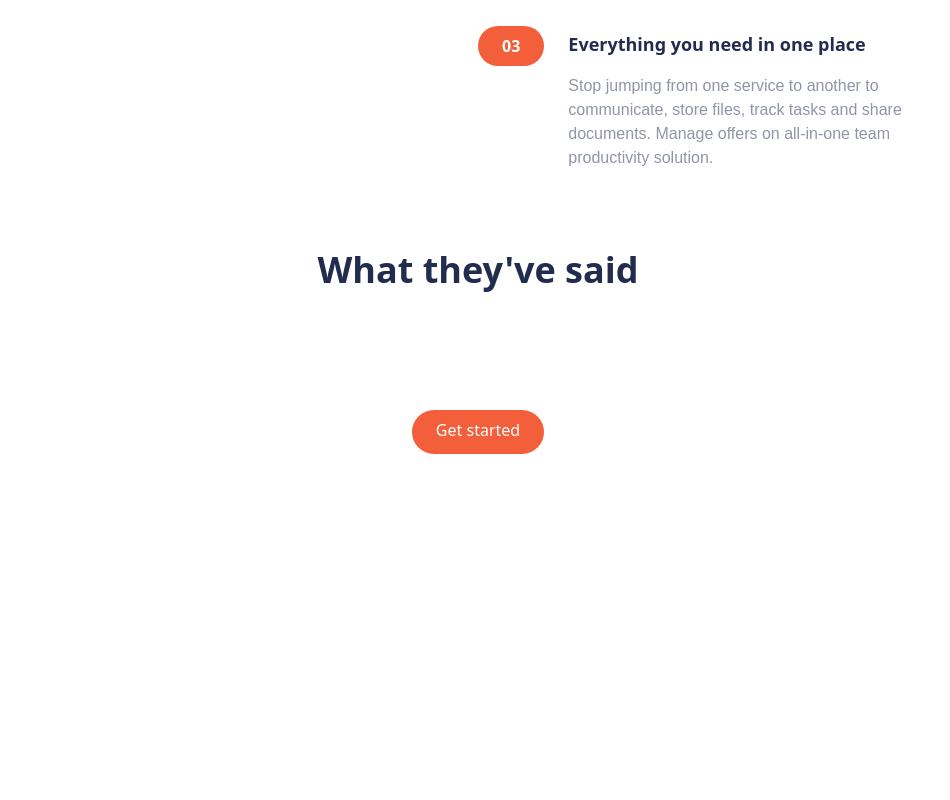
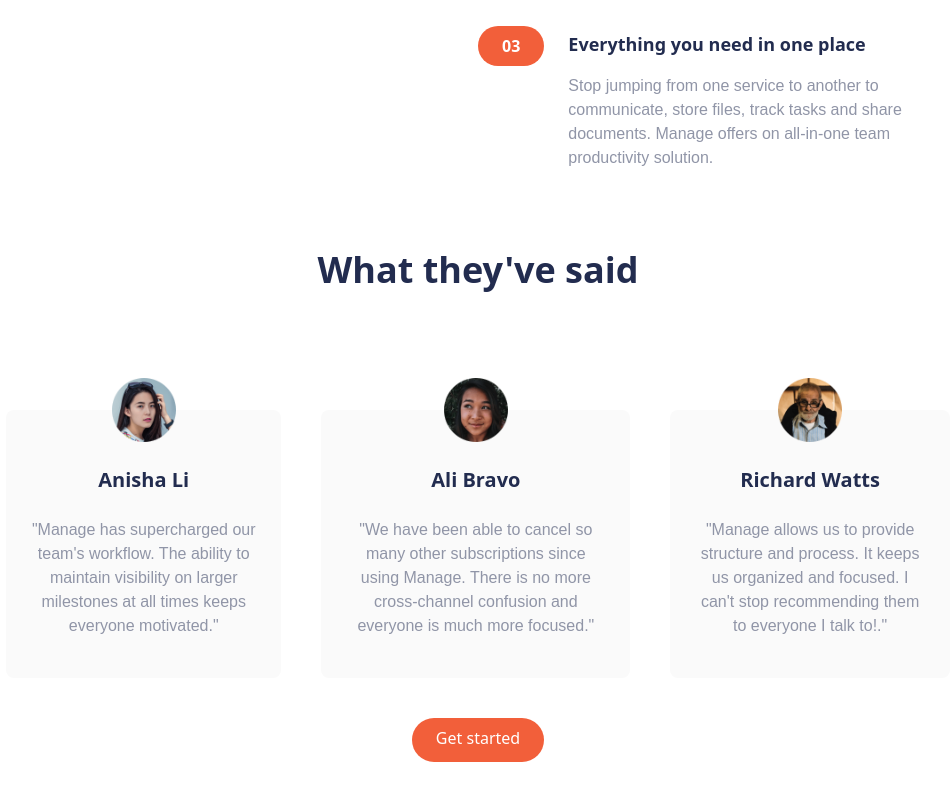
Before and after one commit to luisgcode/tailwindProject, a website: page index.html in a window 1280 px wide. Shown: the part 982-1782 px from the top of the page, without its empty margins (162-1112 px from the left). Before the commit the page ends 1756 px from the top, so only its background shows below. Drawn offline with Linux system fonts and the light colour scheme.

Commit message:
Finishing testimonial section

```diff
--- a/index.html
+++ b/index.html
@@ -258,7 +258,7 @@
         <h2 class="text-4xl font-bold text-center text-darkBlue mb-20">
           What they've said
         </h2>
-        <!-- Testimonials slider -->
+        <!-- Testimonials slider mobile only -->
         <div
           id="testimonialSlider"
           class="md:hidden relative flex transition-transform duration-300 ease-out"
@@ -328,6 +328,58 @@
             </p>
           </div>
         </div>
+
+        <div class="hidden md:flex space-x-10 mx-auto">
+          <!-- Testimonial 1 -->
+          <div
+            class="p-6 pb-10 space-y-6 items-center rounded-lg bg-veryLightGray text-center"
+          >
+            <img
+              class="w-16 -mt-14 mx-auto"
+              src="assets/images/avatar-anisha.png"
+              alt=""
+            />
+            <h5 class="text-darkBlue text-xl font-bold">Anisha Li</h5>
+            <p class="text-drakGrayishblue">
+              "Manage has supercharged our team's workflow. The ability to
+              maintain visibility on larger milestones at all times keeps
+              everyone motivated."
+            </p>
+          </div>
+          <!-- Testimonial 2 -->
+          <div
+            class="p-6 pb-10 space-y-6 items-center rounded-lg bg-veryLightGray text-center"
+          >
+            <img
+              class="w-16 -mt-14 mx-auto"
+              src="assets/images/avatar-ali.png"
+              alt=""
+            />
+            <h5 class="text-darkBlue text-xl font-bold">Ali Bravo</h5>
+            <p class="text-drakGrayishblue">
+              "We have been able to cancel so many other subscriptions since
+              using Manage. There is no more cross-channel confusion and
+              everyone is much more focused."
+            </p>
+          </div>
+          <!-- Testimonial 3 -->
+          <div
+            class="p-6 pb-10 space-y-6 items-center rounded-lg bg-veryLightGray text-center"
+          >
+            <img
+              class="w-16 -mt-14 mx-auto"
+              src="assets/images/avatar-richard.png"
+              alt=""
+            />
+            <h5 class="text-darkBlue text-xl font-bold">Richard Watts</h5>
+            <p class="text-drakGrayishblue">
+              "Manage allows us to provide structure and process. It keeps us
+              organized and focused. I can't stop recommending them to everyone
+              I talk to!."
+            </p>
+          </div>
+        </div>
+
         <!-- Dots -->
         <div id="testimonialDots" class="flex space-x-3 md:hidden">
           <div
```
Also changed, not shown: styles/tailwind.css.
